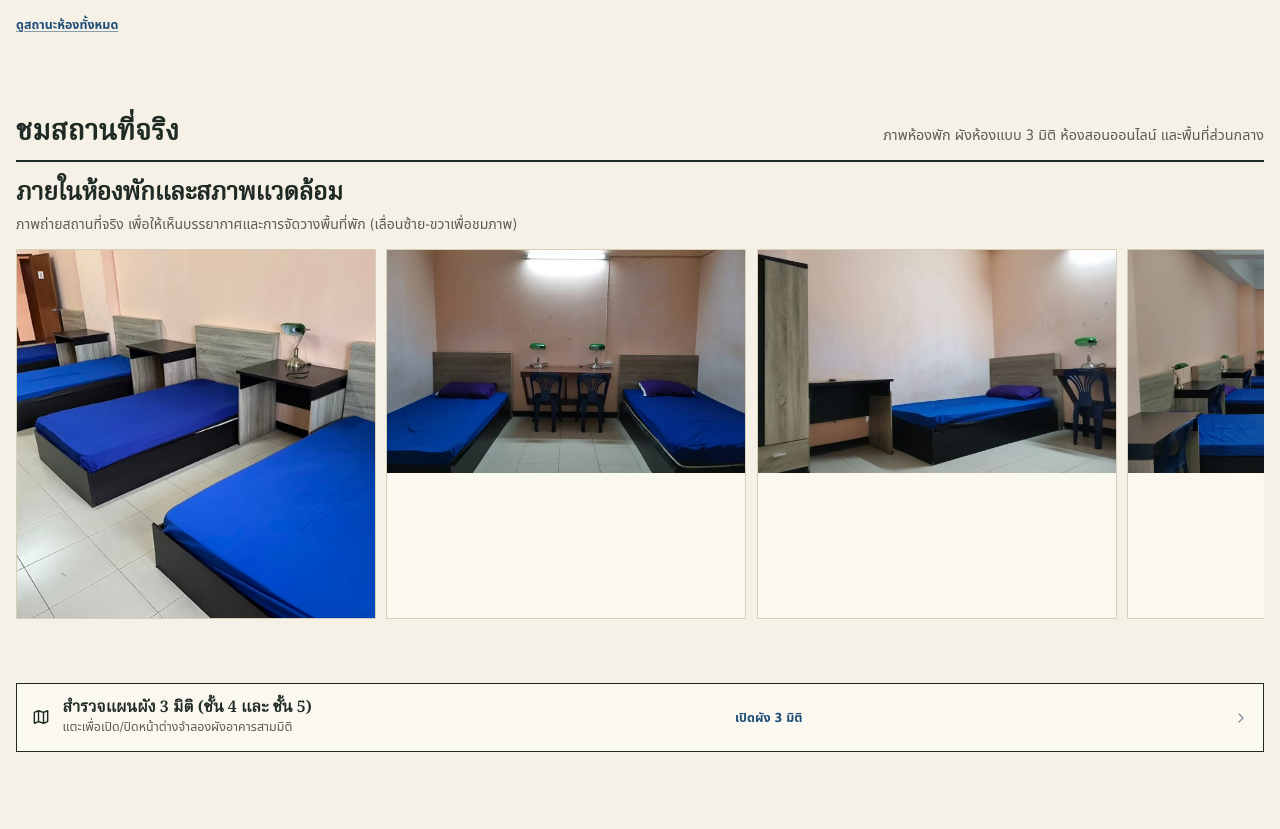
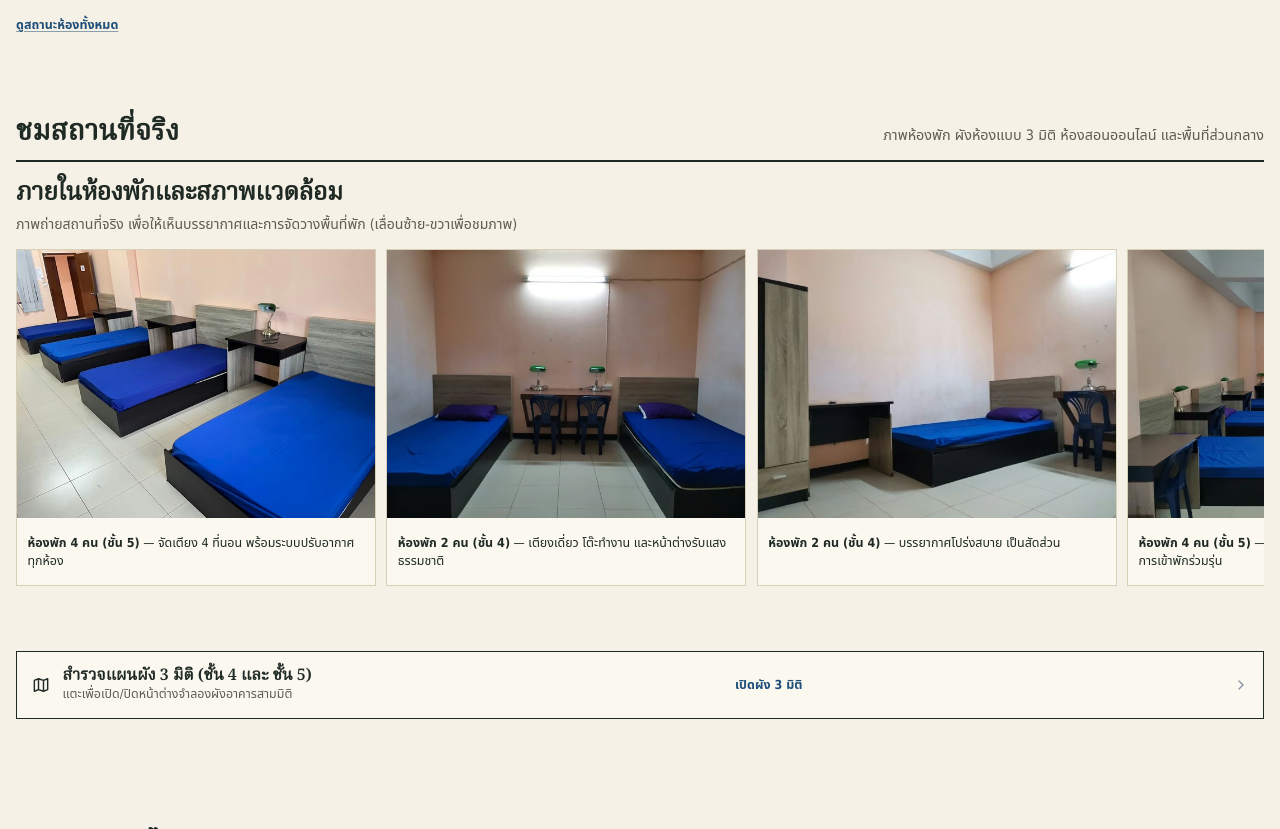
Before and after one commit to saisansan11/sigroom, a Django app: template templates/lodging/lodging_about.html in a window 1280 px wide. Shown: the part 1270-2099 px from the top of the page. Run offline with Django 5.2, Linux system fonts and the light colour scheme; the template is opened without the code that fills it, so the values that code supplies are empty; some web fonts are replaced.

Commit message:
fix(lodging): รูปห้องเต็มกรอบและคำบรรยายกลับมาแสดงในแกลเลอรีหน้าแรก
- ล้างความสูงตายตัวของกรอบรูปจากธีมเดิมที่ทำให้รูปเต็มแค่ครึ่งกรอบบนจอกว้าง
- ชื่อห้องตัวหนาในคำบรรยายใช้สีเข้ม (เดิมขาวบนพื้นครีม)
- test คำแนะนำห้องที่ใช้บ่อย: ไม่จองย้อนอดีตเมื่อรันวันจันทร์

Co-Authored-By: Claude Opus 5.5 <noreply@anthropic.com>

```diff
--- a/bookings/tests_booking_3step.py
+++ b/bookings/tests_booking_3step.py
@@ -214,7 +214,8 @@ def test_next_available_date_skips_full_days_and_weekends(flow):
 
 def test_suggestions_prefer_frequent_room_and_add_next_date_when_full(flow):
     room = make_room("FREQ-1")
-    day = next_monday()
+    # min_days=8 ให้วันก่อนหน้า 7 วันยังเป็นอนาคตเสมอ (เดิมรันวันจันทร์แล้วไปจองเช้าวันนี้ซึ่งผ่านไปแล้ว)
+    day = next_monday(min_days=8)
     past_day = day - timedelta(days=7)
     for hour in (8, 9):
         book(room, flow["user"], at(past_day, hour), at(past_day, hour + 1))
--- a/static/css/lodging_about_r3g.css
+++ b/static/css/lodging_about_r3g.css
@@ -254,7 +254,17 @@
   box-shadow: none;
 }
 
-.lodging-about-ledger-r3g .lka-gallery-fig .lka-fig-inner { border-radius: 0; }
+/* กรอบรูปสูงตามรูป 4:3 + คำบรรยายเท่ากันทุกใบ: ล้างความสูงตายตัวของธีมเดิม (รวมใบ feature บนจอกว้าง)
+   ไม่เช่นนั้นรูปจะเต็มแค่ครึ่งกรอบและคำบรรยายถูกตัดหาย */
+.lodging-about-ledger-r3g .lka-gallery-fig .lka-fig-inner,
+.lodging-about-ledger-r3g .lka-gallery-fig--feature .lka-fig-inner {
+  aspect-ratio: auto;
+  height: auto;
+  min-height: 0;
+  overflow: visible;
+  border-radius: 0;
+}
+.lodging-about-ledger-r3g .lka-gallery-img { height: auto; }
 .lodging-about-ledger-r3g .lka-gallery-img { aspect-ratio: 4 / 3; object-fit: cover; }
 .lodging-about-ledger-r3g .lka-fig-overlay {
   position: static;
@@ -263,6 +273,7 @@
   padding: .5rem .65rem;
 }
 .lodging-about-ledger-r3g .lka-fig-overlay figcaption { color: var(--r3g-ink) !important; font-size: .78rem; }
+.lodging-about-ledger-r3g .lka-fig-overlay figcaption strong { color: var(--r3g-ink) !important; }
 
 /* Explorer stays available but is deliberately collapsed until requested. */
 .lodging-about-ledger-r3g .lka-explorer-section { padding-top: .25rem; }
--- a/templates/lodging/lodging_about.html
+++ b/templates/lodging/lodging_about.html
@@ -12,7 +12,7 @@
 <link rel="stylesheet" href="{% static 'css/lodging_about_ux23.css' %}">
 <link rel="stylesheet" href="{% static 'css/lodging_about_ux24.css' %}">
 <link rel="stylesheet" href="{% static 'css/lodging_about_ux27.css' %}?v=32">
-<link rel="stylesheet" href="{% static 'css/lodging_about_r3g.css' %}?v=1">
+<link rel="stylesheet" href="{% static 'css/lodging_about_r3g.css' %}?v=2">
 <link rel="stylesheet" href="{% static 'css/lodging_about_r3g2.css' %}">
 <link rel="stylesheet" href="{% static 'css/gateway_90s.css' %}?v=1">
 <link rel="stylesheet" href="{% static 'css/ink_bleed.css' %}">
```
